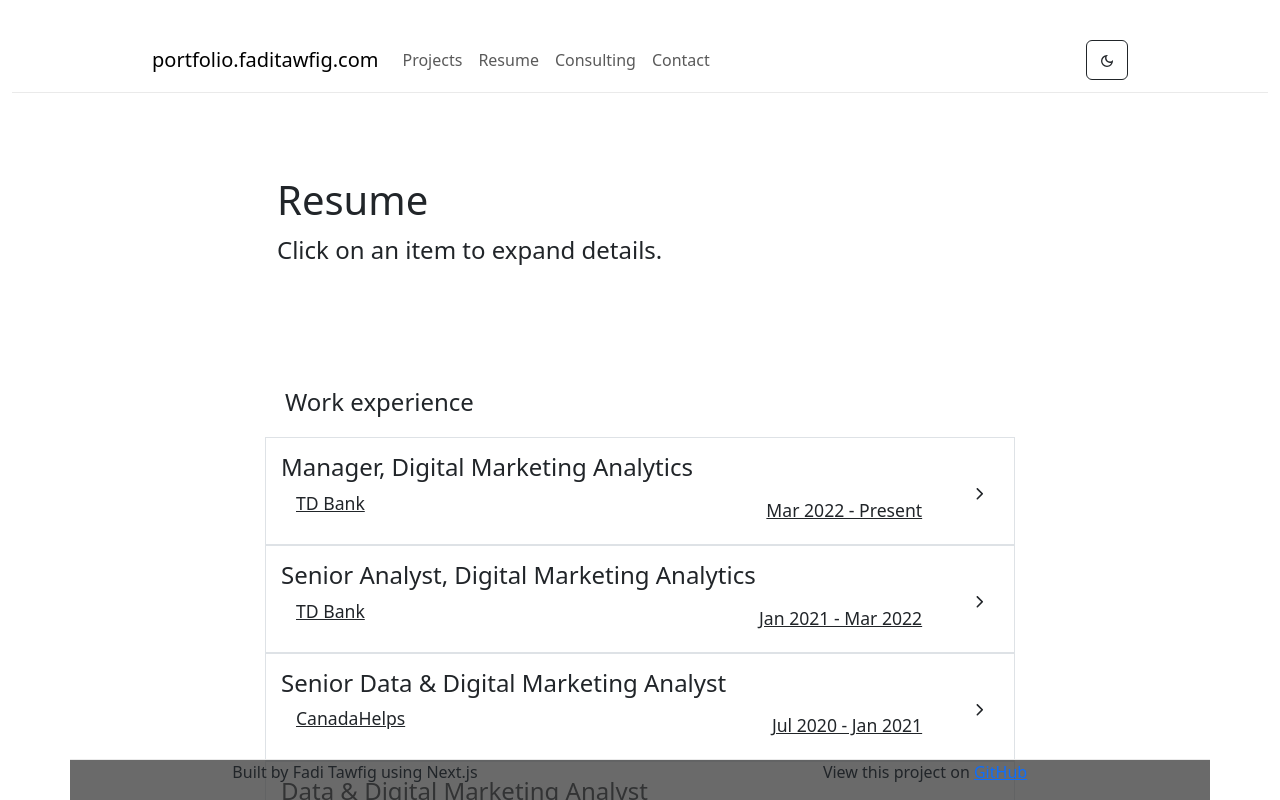
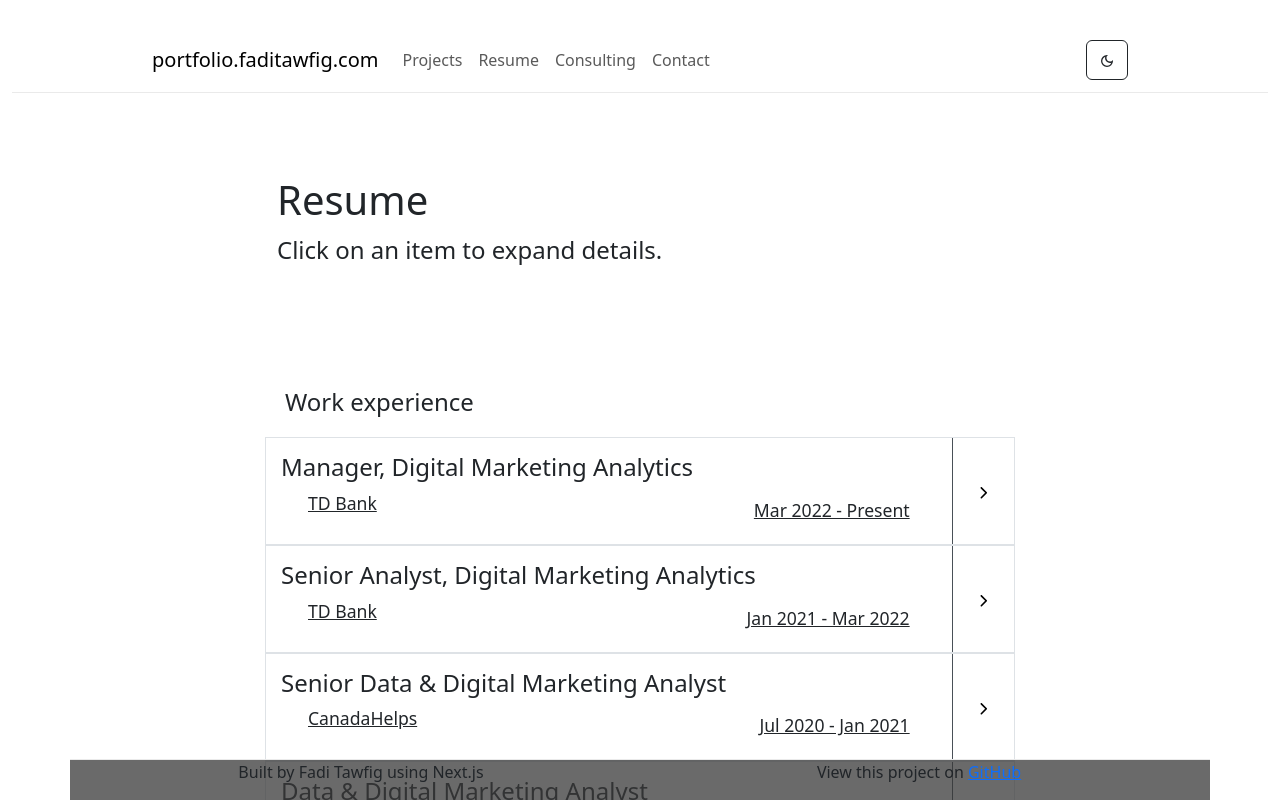
Before and after one commit to Ftawfig/portfolio.faditawfig.com, a Next.js app: page /resume in a window 1280 px wide. Shown: the top 800 px of the page. Built offline with nearby package versions, Linux system fonts and the light colour scheme.

Commit message:
added copy link to project component

```diff
--- a/components/project.tsx
+++ b/components/project.tsx
@@ -5,7 +5,7 @@ import { useEffect, useState } from 'react';
 import { Container, ListGroup, ListGroupItem } from 'react-bootstrap';
 import { Row, Col } from 'react-bootstrap';
 import { IoIosArrowForward, IoIosArrowDown } from "react-icons/io";
-import Hero from '../components/hero';
+import { IoLink } from "react-icons/io5";
 
 export default function Project({ props, children }) {
     const [expanded, setExpanded] = useState(false);
@@ -14,19 +14,30 @@ export default function Project({ props, children }) {
         setExpanded(!expanded);
     }
 
-    const router = useRouter();
-    const { id } = router.query;
-    console.log(id);
+    const copyLink = () => {
+        let hostname = window.location.hostname;
 
-    if (props.id && id && props.id === id && !expanded) {
-        setExpanded(true);
+        navigator.clipboard.writeText(hostname + ":3000/projects?id=" + props.id);
     }
 
+    const router = useRouter();
+
+    // Get the id parameter from the URL
+    const { id } = router.query;
+
+    useEffect(() => {
+        // Expand the project if the id parameter matches the project id
+        if (props.id && id && props.id === id) {
+            setExpanded(true);
+        }
+    }, [id]);
+
     return (
-        <button onClick={ handleClick } className="project-button" >
+
+        <div className="project-button" >
             <ListGroup.Item className="project-card">
                 <Row>
-                    <Col xs={10} sm={11}>
+                    <Col className="project-details" xs={10} sm={11}>
                         <h3 className="project-title">{props.title}</h3>
                         <Row>
                             <Col xs={6}>
@@ -37,12 +48,14 @@ export default function Project({ props, children }) {
                             </Col>
                         </Row>
                         { expanded && <p className="project-description">{children}</p> }
+                        { expanded && <button className="copy-button" title="Copy link to this item" onClick={ copyLink } ><IoLink /></button> }
                     </Col>
-                    <Col xs={2} sm={1}>
-                         { expanded ? <IoIosArrowDown /> : <IoIosArrowForward />  }
+                    <Col xs={2} sm={1} className="expand-button flex-column">
+                        <button title="Expand for details" className="h-100" onClick={ handleClick } >{ expanded ? <IoIosArrowDown /> : <IoIosArrowForward /> }</button>
                     </Col>
                 </Row>
             </ListGroup.Item>
-        </button>
+        </div>
+
     )
 }
--- a/styles/globals.css
+++ b/styles/globals.css
@@ -50,18 +50,16 @@
 .list-group-item {
     font-size: 1.1rem;
     font-weight: 300;
-    padding: 15px;
 }
 
-.list-group-item svg {
-    float: right;
-    margin-top: 6px;
+.expand-button {
+    border-left  : 1px solid rgb(73, 80, 87);
+    align-self: stretch !important;
 }
 
 .list-group-item:hover {
     /* apply a dark transparent filter */
     background-color: rgba(0, 0, 0, 0.1);
-
 }
 
 .navbar-main button {
@@ -71,10 +69,16 @@
 .project-button {
     border: 0px !important;
     padding: 0px !important;
+    width: 100%;
 }
 
 .project-card {
     text-align: left;
+    padding: 0px !important;
+}
+
+.project-details {
+    padding: 15px;
 }
 
 .project-title {
@@ -107,8 +111,32 @@
     display: flex;
     align-self: center;
     justify-content: center;
-    height: 100%;
     padding: 0px;
+}
+
+.project-card button {
+    border: 0px;
+    background-color: transparent;
+}
+
+.project-card button:hover {
+    cursor: pointer;
+    background-color: rgba(255, 255, 255, 0.1);
+}
+
+.copy-button {
+    /* center the button horizontally */
+    margin-left: 50% !important;
+    padding-top: 10px;
+    padding-bottom: 10px;
+    padding-left: 15px;
+    padding-right: 15px;
+}
+
+.project-card button svg {
+    /* center the svg vertically */
+    margin-top: 50% !important;
+    margin: 0px !important;
 }
 
 .tags {
@@ -134,3 +162,7 @@
     font-weight: 400;
     margin: 20px;
 }
+
+div.row {
+    margin: 0px;
+}
```
